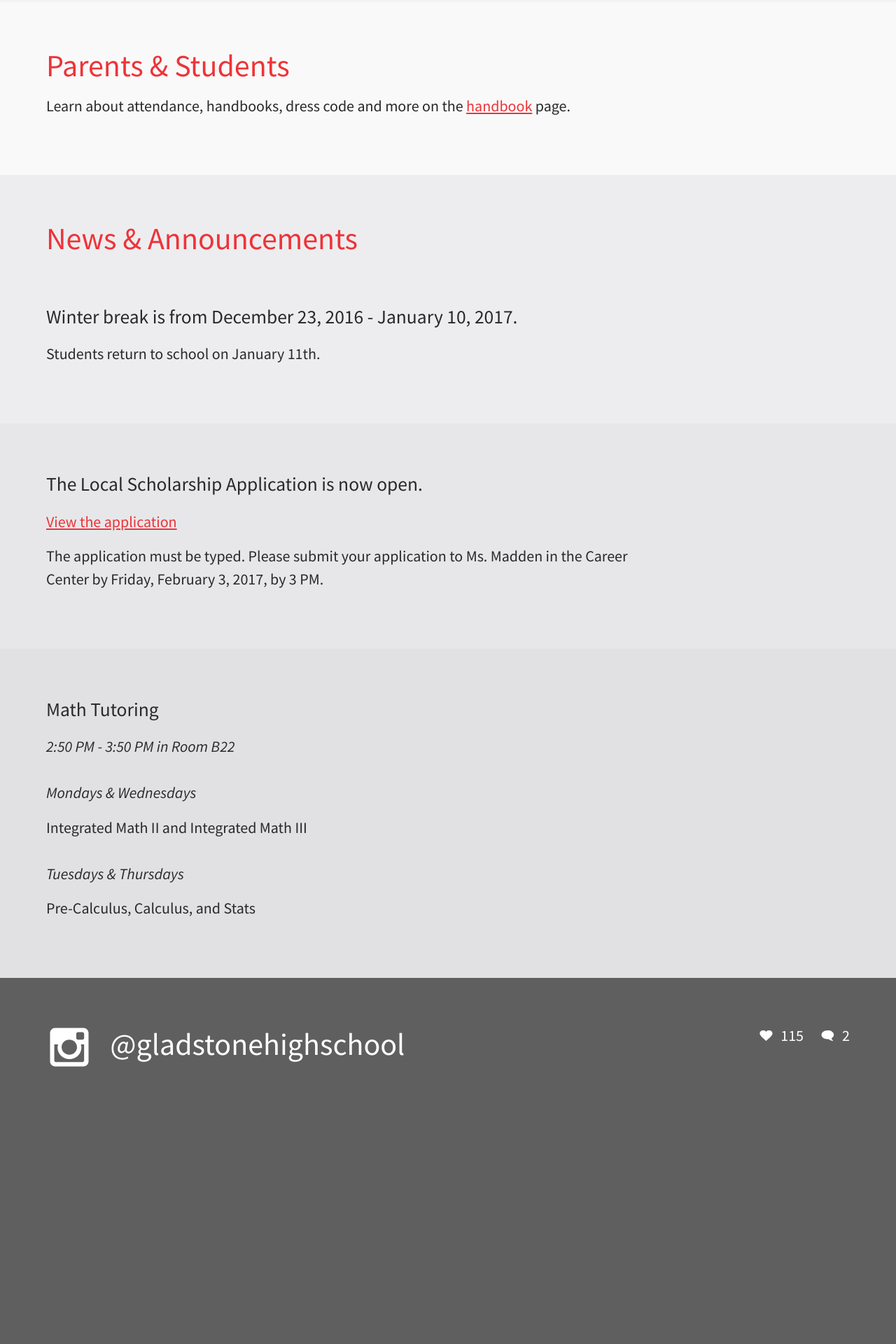
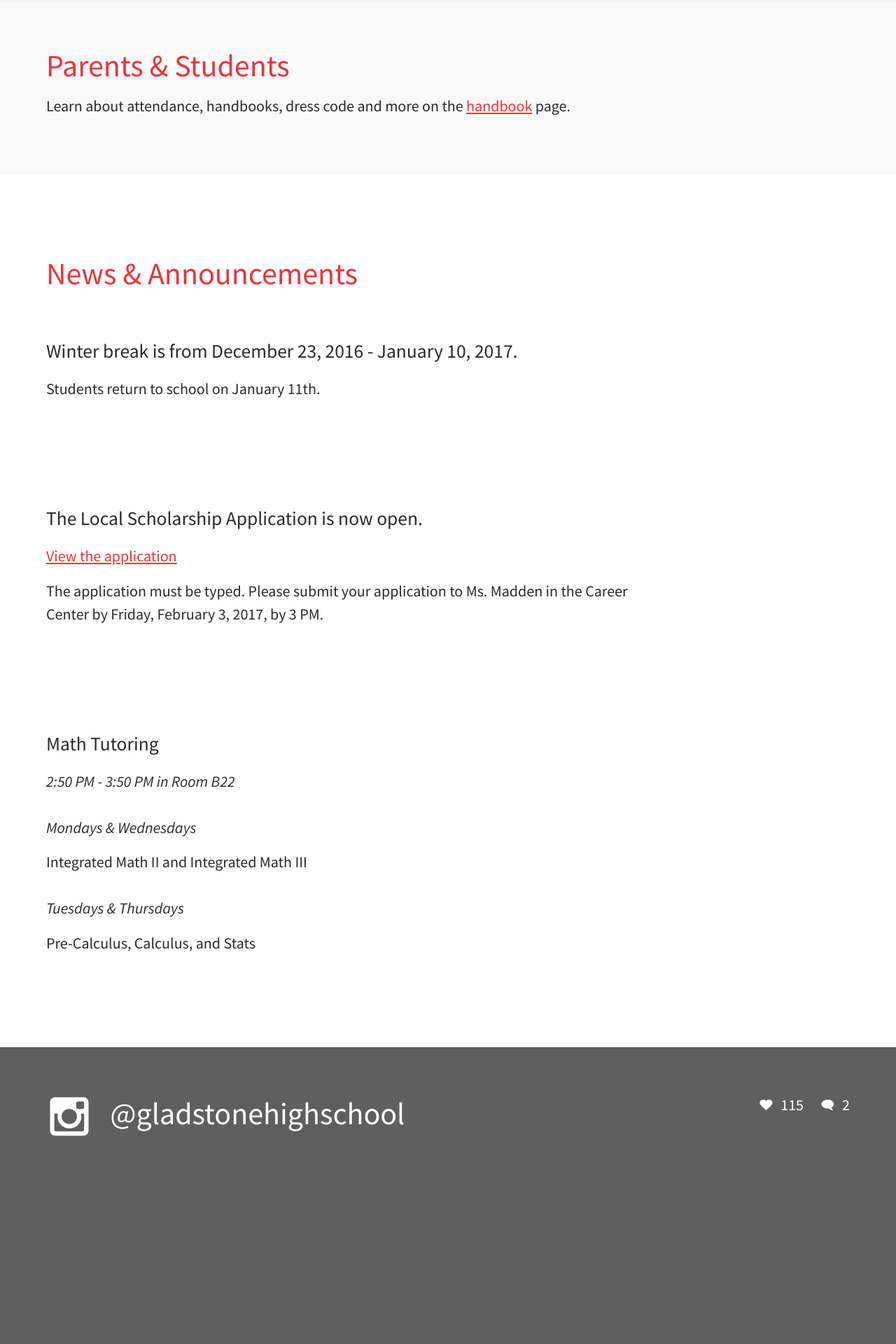
Before and after one commit to jimthoburn/gladstone, a Jekyll site: the page built from index.markdown, in a window 1280 px wide. Shown: the part 2872-4792 px from the top of the page at 70% size. Built offline with Jekyll 4.4.1, drawn with Linux system fonts in a browser that asks for light colours.

Commit message:
Tweak home page style

```diff
--- a/_css/home.css
+++ b/_css/home.css
@@ -17,7 +17,7 @@
     background-color: rgb(222, 222, 222); /* @silver */
     background-color: rgba(0, 0, 0, 0.05);
   }
-  @media (min-width: 60em) {
+  @media (min-width: 260em) {
     .summaries {
       display: flex;
       flex-wrap: wrap;
@@ -26,7 +26,7 @@
       flex-grow: 1;
     }
   }
-  @media (min-width: 120em) {
+  @media (min-width: 220em) {
     .summaries {
       flex-wrap: nowrap;
     }
--- a/css/shared.css
+++ b/css/shared.css
@@ -447,8 +447,11 @@
   ----------------------------------------------- */
 
   .announcements {
+    padding-top: 2.25em;
+    padding-bottom: 2.25em;
     margin-left: -1.5em;
     margin-right: -1.5em;
+    background: white;
   }
 
   @media (min-width: 60em) { /* --big-screen-width */
@@ -472,7 +475,7 @@
 
   .announcements header,
   .announcements li {
-    padding: 1.5em;
+    padding: 1.5em 1.5em;
   }
 
   @media (min-width: 60em) { /* --big-screen-width */
@@ -495,6 +498,7 @@
     border-width: 0;
   }
 
+  /*
   .announcements li:nth-child(2n) {
     background-color: rgba(0, 0, 0, 0.025);
   }
@@ -502,6 +506,7 @@
   .announcements li:nth-child(3n) {
     background-color: rgba(0, 0, 0, 0.05);
   }
+  */
 
   .announcements li h3 {
     margin-top: 0;
@@ -1213,7 +1218,7 @@
     background-color: rgba(0, 0, 0, 0.05);
   }
 
-  @media (min-width: 60em) {
+  @media (min-width: 260em) {
     .summaries {
       display: -webkit-box;
       display: -ms-flexbox;
@@ -1228,7 +1233,7 @@
     }
   }
 
-  @media (min-width: 120em) {
+  @media (min-width: 220em) {
     .summaries {
       -ms-flex-wrap: nowrap;
           flex-wrap: nowrap;
```
Also changed, not shown: _css/announcements.css (+6 -1 lines), 1 other file.
